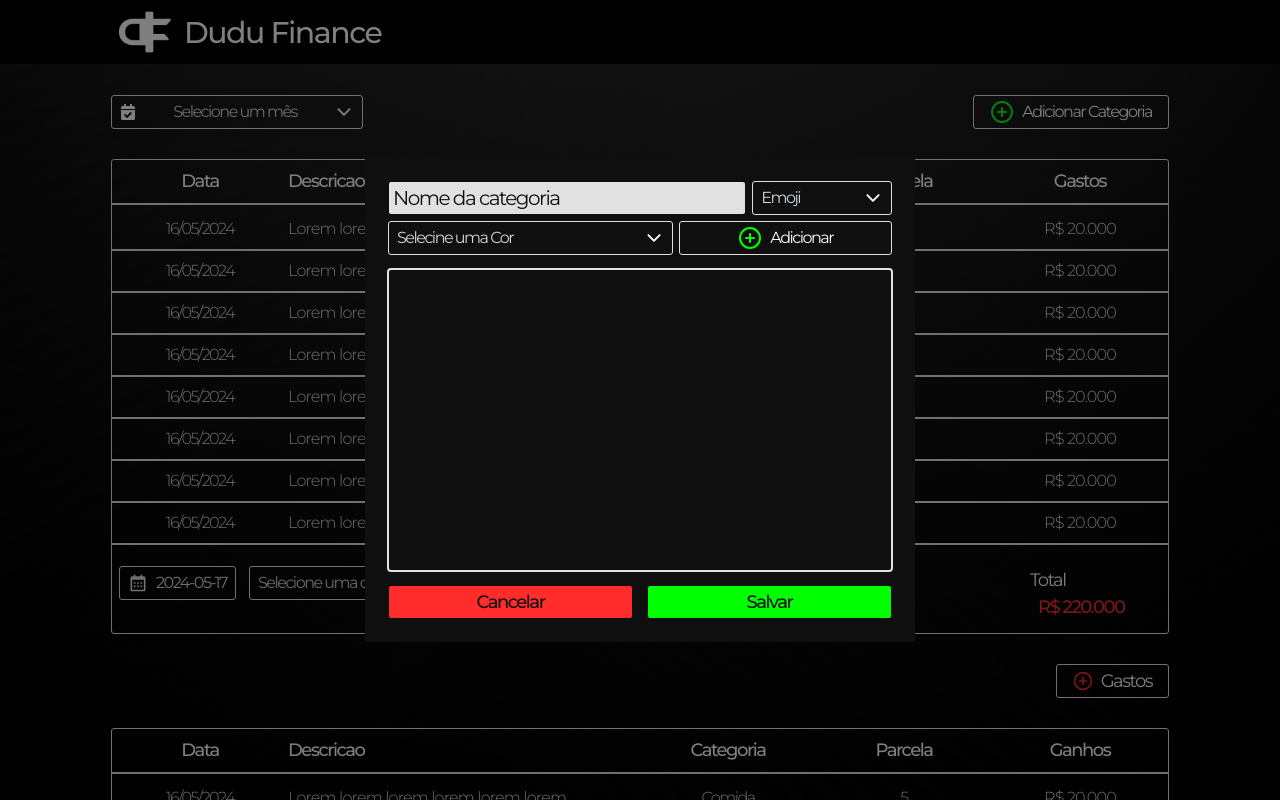
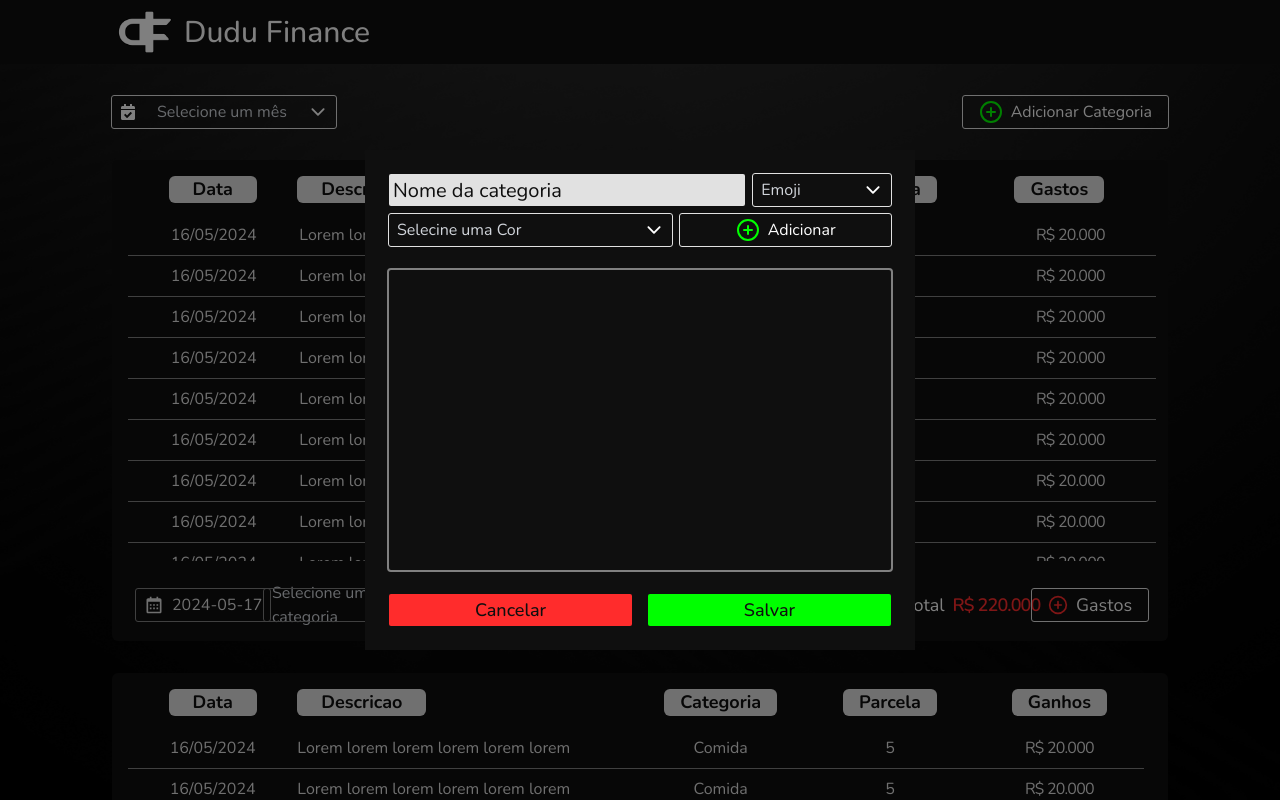
Before and after one commit to duduarsenal/finance-control, a React (Vite) app: page / in a window 1280 px wide. Both pictures are taken after a click on the button "Adicionar Categoria". Built offline with nearby package versions, Linux system fonts and the light colour scheme.

Commit message:
style: refactor style e refactor text-font

```diff
--- a/index.html
+++ b/index.html
@@ -3,12 +3,23 @@
   <head>
     <meta charset="UTF-8" />
     <link rel="icon" type="image/svg+xml" href="/df-logo-white.png" />
+
+    <!-- MONTSERRAT -->
     <link rel="preconnect" href="https://fonts.googleapis.com" />
     <link rel="preconnect" href="https://fonts.gstatic.com" crossorigin />
     <link
       href="https://fonts.googleapis.com/css2?family=Montserrat:ital,wght@0,100;0,300;0,400;0,500;0,700;0,900;1,100;1,300;1,400;1,500;1,600;1,700;1,800;1,900&display=swap"
       rel="stylesheet"
     />
+
+    <!-- NUNITO -->
+    <link rel="preconnect" href="https://fonts.googleapis.com" />
+    <link rel="preconnect" href="https://fonts.gstatic.com" crossorigin />
+    <link
+      href="https://fonts.googleapis.com/css2?family=Nunito:ital,wght@0,200..1000;1,200..1000&display=swap"
+      rel="stylesheet"
+    />
+
     <meta name="viewport" content="width=device-width, initial-scale=1.0" />
     <title>Dudu Finance</title>
   </head>
--- a/src/components/DashboardTable/index.tsx
+++ b/src/components/DashboardTable/index.tsx
@@ -17,30 +17,31 @@ export function DashboardTable({ type, content }: DashboardProps) {
     let total: number = 0;
 
     return (
-        <section className="flex flex-col items-end">
-            <div className="flex flex-col justify-between w-full rounded-sm h-max outline outline-1 outline-brand-white-gray">
+        <section className="flex flex-col items-end pb-8">
+            <div className="flex flex-col justify-between w-full h-max bg-brand-black px-4 pr-6 py-2 rounded-md gap-4">
                 {/* INICIO TABLE */}
                 <div>
                     {/* Headers */}
-                    <div className='grid h-full grid-cols-6 py-2 font-medium text-center text-[18px] border-b-2 border-b-brand-white-gray'>
-                        <p>Data</p>
-                        <p className='col-span-2 text-left'>Descricao</p>
-                        <p>Categoria</p>
-                        <p>Parcela</p>
-                        <p>{type === "gastos" ? "Gastos" : "Ganhos"}</p>
+                    <div className='grid h-full grid-cols-6 py-2 font-bold text-center text-[18px]'>
+                        <p className='bg-brand-white-gray w-max m-auto text-brand-black px-6 rounded-md'>Data</p>
+                        <p className='col-span-2 text-left bg-brand-white-gray w-max text-brand-black px-6 rounded-md'>Descricao</p>
+                        <p className='bg-brand-white-gray w-max m-auto text-brand-black px-4 rounded-md'>Categoria</p>
+                        <p className='bg-brand-white-gray w-max m-auto text-brand-black px-4 rounded-md'>Parcela</p>
+                        <p className='bg-brand-white-gray w-max m-auto text-brand-black px-4 rounded-md'>{type === "gastos" ? "Gastos" : "Ganhos"}</p>
                     </div>
 
                     {/* Content */}
-                    <div className={cn('h-full py-1 font-light min-h-[150px] max-h-[350px] text-center text-brand-white-gray', { "overflow-y-scroll": content.length > 8 })}>
+                    <div className={cn('h-full py-1 font-normal min-h-[150px] max-h-[350px] text-center text-brand-white-gray', { "overflow-y-scroll -mr-[12px]": content.length > 8 })}>
                         {content.map((row, index) => {
                             total += Number(row.valor);
                             return (
                                 <div
-                                    className='grid h-full grid-cols-6 py-2 border-b-2 border-b-brand-white-gray'
+                                    className={cn('grid h-full grid-cols-6 py-2 border-b-[1px] border-b-brand-gray',
+                                    { "border-b-0": content[index + 1] == (null || undefined) })}
                                     key={index}
                                 >
                                     <p>{row.data}</p>
-                                    <p className='col-span-2 tracking-tighter text-left truncate'>{row.descricao}</p>
+                                    <p className='col-span-2 text-left truncate'>{row.descricao}</p>
                                     <p>{row.categoria}</p>
                                     <p>{row.parcelas}</p>
                                     <p className='tracking-tighter '>{Number(row.valor).toLocaleString("pt-br", { style: 'currency', currency: 'BRL', maximumFractionDigits: 0 })}</p>
@@ -54,25 +55,33 @@ export function DashboardTable({ type, content }: DashboardProps) {
                 {/* INICIO BOTOES TABLE */}
                 <div className='grid w-full grid-cols-8 gap-6 px-2 py-3'>
                     <Button
-                        className='justify-between col-span-1 my-0 text-brand-white-gray'
+                        className='justify-between col-span-1 my-0 text-brand-white-gray outline-brand-gray'
                         icon={<BiCalendar className='text-[20px]' />}
                         value={new Date().toISOString().split('T')[0]}
                         handleButton={() => console.log('change data')}
                     />
+                    <div className='col-span-2 grid-cols-6 grid w-full'>
+                        <div className='col-span-5'>
                             <Select
-                        className='col-span-2 my-0 outline-brand-white-gray'
+                                className='my-0 outline-brand-gray'
                                 label='Selecione uma categoria'
                                 value={categoriaSelected}
                                 setValue={setCategoriaSelected}
                                 options={[{label: "Categoria 1", value: "categ1"}]}
                                 transparent={false}
                             />
-                    <p className='col-span-2 col-start-8 text-[18px]'>Total <span className={`${baseColor} font-medium px-2`}>{total.toLocaleString("pt-br", { style: 'currency', currency: 'BRL', maximumFractionDigits: 0})}</span></p>
                         </div>
-                {/* FIM BOTOES TABLE */}
                     </div>
+                    <p className='col-span-1 col-start-7 text-[18px] flex items-center'>
+                        Total
+                        <span
+                            className={`${baseColor} font-semibold px-2 tracking-tighter`}
+                        >
+                                {total.toLocaleString("pt-br", { style: 'currency', currency: 'BRL', maximumFractionDigits: 0})}
+                        </span>
+                    </p>
                     <Button
-                className="w-max text-[18px] px-4"
+                        className="w-max text-[18px] px-4 my-0 col-span-1"
                         value={type === "gastos" ? "Gastos" : "Ganhos"}
                         icon={<FiPlusCircle className={cn("text-[20px]",
                             { "text-brand-red": type === "gastos",
@@ -81,6 +90,9 @@ export function DashboardTable({ type, content }: DashboardProps) {
                         )}/>}
                         handleButton={() => console.log('add ganho')}
                     />
+                </div>
+                {/* FIM BOTOES TABLE */}
+            </div>
         </section>
     )
 }
--- a/src/components/Header/index.tsx
+++ b/src/components/Header/index.tsx
@@ -4,7 +4,7 @@ import { LogoMark } from '@components'
 // eslint-disable-next-line @typescript-eslint/no-explicit-any
 export function Header({className}: any) {
     return (
-        <section className={cn("absolute text-brand-white top-0 z-[9999] flex items-center w-screen h-16 bg-black px-28", className)}>
+        <section className={cn("absolute text-brand-white top-0 z-[9999] flex items-center w-screen h-16 bg-brand-black px-28", className)}>
             <LogoMark />
         </section>
     )
--- a/src/components/ModalCategoria/index.tsx
+++ b/src/components/ModalCategoria/index.tsx
@@ -67,21 +67,21 @@ export default function ModalCategoria({ setModalCategoria, categorias, setCateg
 
     return (
         <div className="fixed top-0 left-0 bg-[#00000080] w-screen h-screen z-[9999] flex items-center justify-center">
-            <div className="w-[550px] min-h-[400px] flex flex-col items-center justify-center gap-4 bg-brand-black p-6">
+            <div className="w-[550px] min-h-[400px] flex flex-col items-center justify-center gap-6 bg-brand-black p-6 mr">
                 <div className="grid w-full grid-cols-7 grid-rows-2 gap-2">
                     <div className="col-span-5">
                         <Input
                             placeholder="Nome da categoria"
                             setState={setTempCategoria}
                             value={tempCategoria}
-                            className="bg-brand-white-gray placeholder:text-brand-black focus:placeholder:text-brand-gray"
+                            className="bg-brand-white-gray placeholder:text-brand-black focus:placeholder:text-brand-gray transition-all"
                         />
                     </div>
-                    <div className="col-span-2">
+                    <div className="col-span-2 w-full">
                         <Select
                             options={emojis}
                             transparent={false}
-                            className="bg-brand-black min-w-max"
+                            className="min-w-max"
                             label="Emoji"
                             value={emoji}
                             setValue={setEmoji}
@@ -91,7 +91,7 @@ export default function ModalCategoria({ setModalCategoria, categorias, setCateg
                         <Select
                             options={cores}
                             transparent={false}
-                            className="bg-brand-black min-w-max"
+                            className="min-w-max"
                             label="Selecine uma Cor"
                             value={cor}
                             setValue={setCor}
@@ -107,16 +107,17 @@ export default function ModalCategoria({ setModalCategoria, categorias, setCateg
                         />
                     </div>
                 </div>
-                <div className="w-full min-h-[300px] overflow-y-auto bg-brand-black outline outline-2 outline-brand-white-gray rounded-sm">
+                <div className="w-full h-[300px] overflow-y-auto bg-brand-black rounded-sm  outline outline-2 outline-brand-gray">
                     {categorias?.map((categoria, index) => (
-                        <div key={index} className="flex justify-between px-4 py-1 text-[18px] items-center border-b-2 border-b-brand-white-gray text-brand-black font-medium">
+                        <div key={index} className={cn("flex justify-between px-4 py-1 text-[18px] items-center border-b-2 border-b-brand-gray text-brand-black font-medium", {"border-b-0": categorias[index + 1] === (null || undefined)})}>
                             <p className={`bg-colors-${categoria.cor?.value} px-2 rounded-sm flex items-center gap-2`}>
                                 <span>{categoria?.emoji?.label}</span>
                                 {categoria.label}
                             </p>
                             <IoClose
                                 onClick={() => handleRemoveCategoria(categoria.value)}
-                                className="h-full w-6 text-[20px] cursor-pointer hover:scale-[1.1] z-50 transition-all text-brand-red"
+                                className={cn("h-full w-6 text-[20px] cursor-pointer hover:scale-[1.1] z-50 text-brand-red",
+                                { "-mr-[12px]": categorias?.length && categorias.length > 8 })}
                             />
                         </div>
                     ))}
--- a/src/components/Select/index.tsx
+++ b/src/components/Select/index.tsx
@@ -9,9 +9,9 @@ export function Select({ label, options, icon, value, setValue, className, trans
     const [select, setSelect] = useState(false);
 
     return (
-        <div className="relative h-8 select-none">
+        <div className="relative h-8 select-none w-full">
             <div
-                className={cn("flex items-center h-full justify-between gap-4 hover:brightness-200 min-w-[250px] outline-brand-white-gray outline-1 outline px-2 rounded-sm", className)}
+                className={cn("flex items-center h-full justify-between gap-4 hover:brightness-200 w-full outline-brand-white-gray outline-1 outline px-2 rounded-sm transition-all", className)}
                 onClick={() => setSelect(!select)}
             >
                 {icon && icon}
--- a/src/pages/Dashboard/index.tsx
+++ b/src/pages/Dashboard/index.tsx
@@ -112,14 +112,15 @@ export function Dashboard(){
     return (
         <main>
             <div className="flex justify-between w-full py-8 h-max">
+                <div className="w-56">
                     <Select
                         label="Selecione um mês"
                         options={months} value={monthSelected}
                         setValue={setMonthSelected}
-                    className="w-max"
                         icon={<FaCalendarCheck className="text-brand-white" />}
                         transparent={false}
                     />
+                </div>
                 <Button
                     handleButton={() => setModalCategoria(true)}
                     value="Adicionar Categoria"
--- a/src/style/index.css
+++ b/src/style/index.css
@@ -3,8 +3,8 @@
 @tailwind utilities;
 
 * {
-    font-family: "Montserrat", sans-serif;
-    letter-spacing: -1.5px;
+    font-family: "Nunito", sans-serif;
+    letter-spacing: 0px;
     scroll-behavior: smooth;
     /* color: #ffffff; */
 }
@@ -16,16 +16,16 @@
 
   /* Track */
   ::-webkit-scrollbar-track {
-    background: #5f5f5f;
+    background: #1f1f1f;
   }
 
   /* Handle */
   ::-webkit-scrollbar-thumb {
     border-radius: 6px;
-    background: #ffffff99;
+    background: #5f5f5f;
   }
 
   /* Handle on hover */
   ::-webkit-scrollbar-thumb:hover {
-    background: #ffffff;
+    background: #ffffff90;
   }
```
Also changed, not shown: 1 other file (tests, documents, lock files or other folders). Lines whose indentation alone changed are shown as unchanged.
